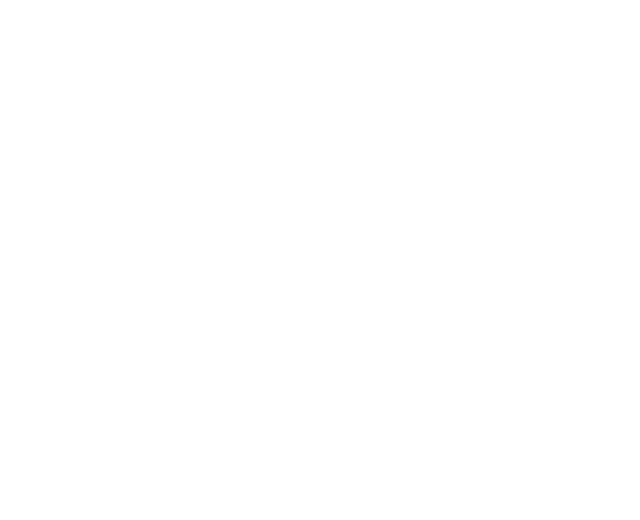
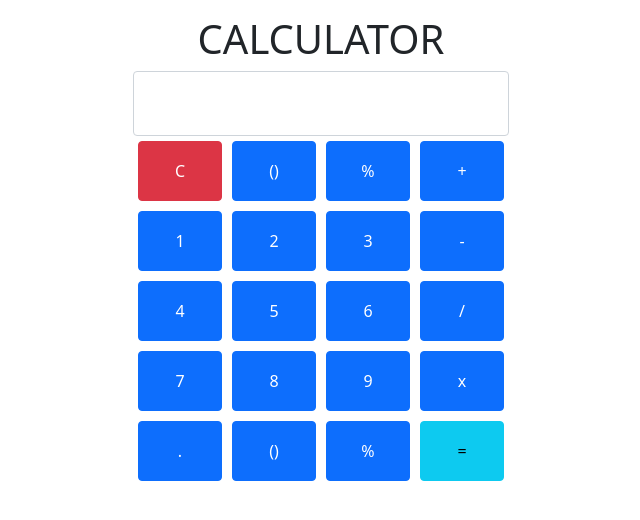
Before and after one commit to SimBienvenueHoulBoumi/CalculatriceJs, a plain HTML site: page index.html in a window 1280 px wide. Shown: the whole page, without its empty margins (319-959 px from the left). Drawn offline with nearby package versions, Linux system fonts and the light colour scheme.

Commit message:
mise a jour graphique

```diff
--- a/css/style.css
+++ b/css/style.css
@@ -0,0 +1,28 @@
+/*
+  modifie la page
+*/
+.container{
+    width: 400px;
+}
+
+
+/*
+  modifie tout le bloc de la calculatrice
+*/
+.form-control{
+    height: 65px;
+}
+
+/*
+  modifier la disposition des boutons
+*/
+.btn{
+    width: 84px;
+    height: 60px;
+    margin: 5px;
+}
+
+#titre{
+    margin-top: 15px;
+    text-align: center;
+}
--- a/index.html
+++ b/index.html
@@ -14,6 +14,52 @@
         <link rel="stylesheet" href="./css/style.css"/>
     </head>
     <body>
+
+        <div class="container">
+            <div class="d-flex flex-column justify-content-center">
+                <div>
+                    <h1 id="titre">CALCULATOR</h1>
+                    <input type="text" class="form-control justify-content-center"/>
+                </div>
+                <div  class="d-flex">
+                    <div>
+                        <div class="d-flex">
+                            <button class="btn btn-danger">C</button>
+                            <button class="btn btn-primary">()</button>
+                            <button class="btn btn-primary">%</button>
+                        </div>
+                        <div class="d-flex">
+                            <button class="btn btn-primary">1</button>
+                            <button class="btn btn-primary">2</button>
+                            <button class="btn btn-primary">3</button>
+                        </div>
+                        <div class="d-flex">
+                            <button class="btn btn-primary">4</button>
+                            <button class="btn btn-primary">5</button>
+                            <button class="btn btn-primary">6</button>
+                        </div>
+                        <div class="d-flex">
+                            <button class="btn btn-primary">7</button>
+                            <button class="btn btn-primary">8</button>
+                            <button class="btn btn-primary">9</button>
+                        </div>
+                        <div class="d-flex">
+                            <button class="btn btn-primary">.</button>
+                            <button class="btn btn-primary">()</button>
+                            <button class="btn btn-primary">%</button>
+                        </div>
+                    </div>
+                    <div class="d-flex flex-column">
+                        <button class="btn btn-primary">+</button>
+                        <button class="btn btn-primary">-</button>
+                        <button class="btn btn-primary">/</button>
+                        <button class="btn btn-primary">x</button>
+                        <button class="btn btn-info">=</button>
+                    </div>
+                </div>
+            </div>
+        </div>
+
         <script src="./Js/index.js"></script>
 
         <!-- script bootstrap -->
```
